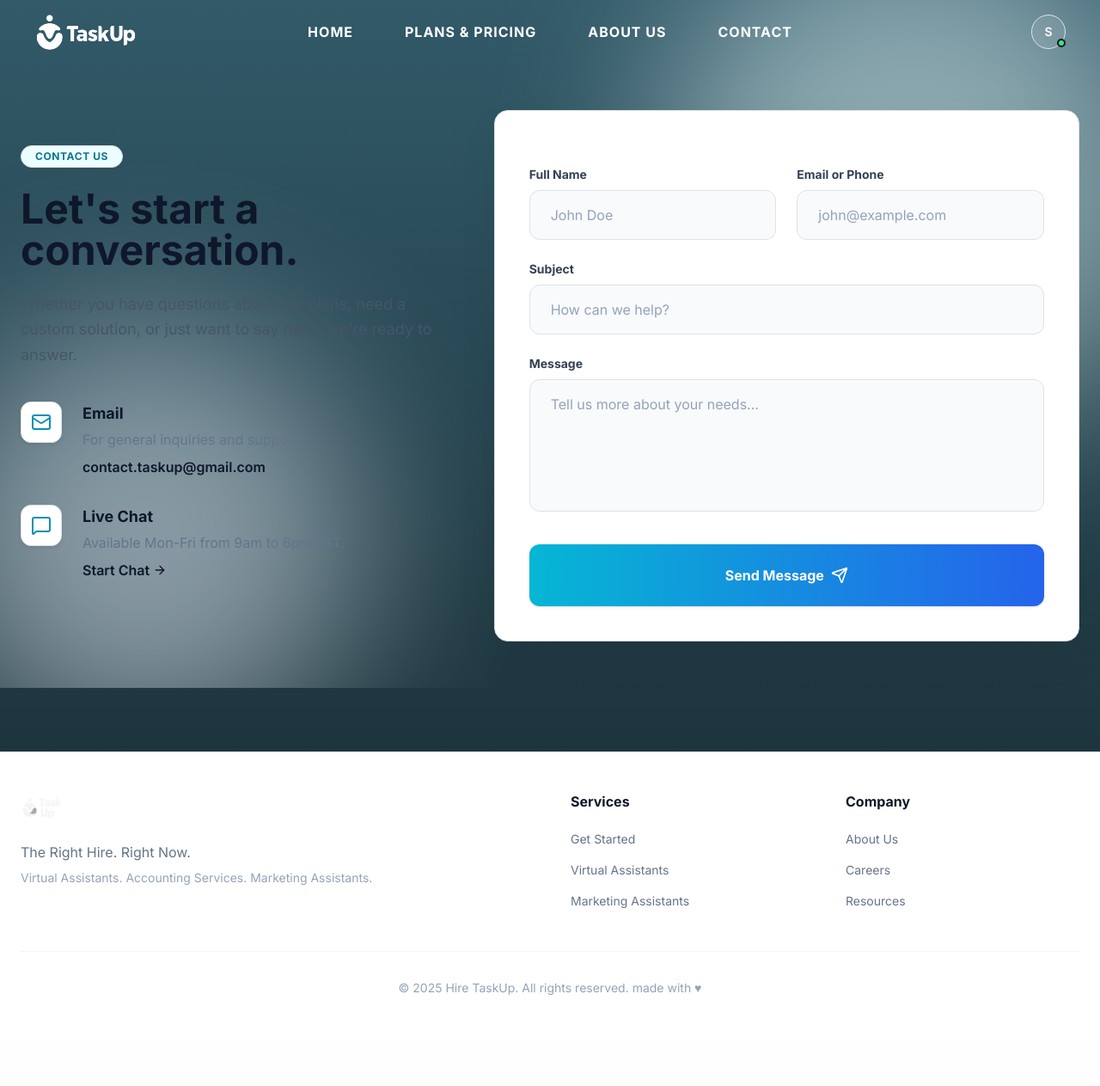
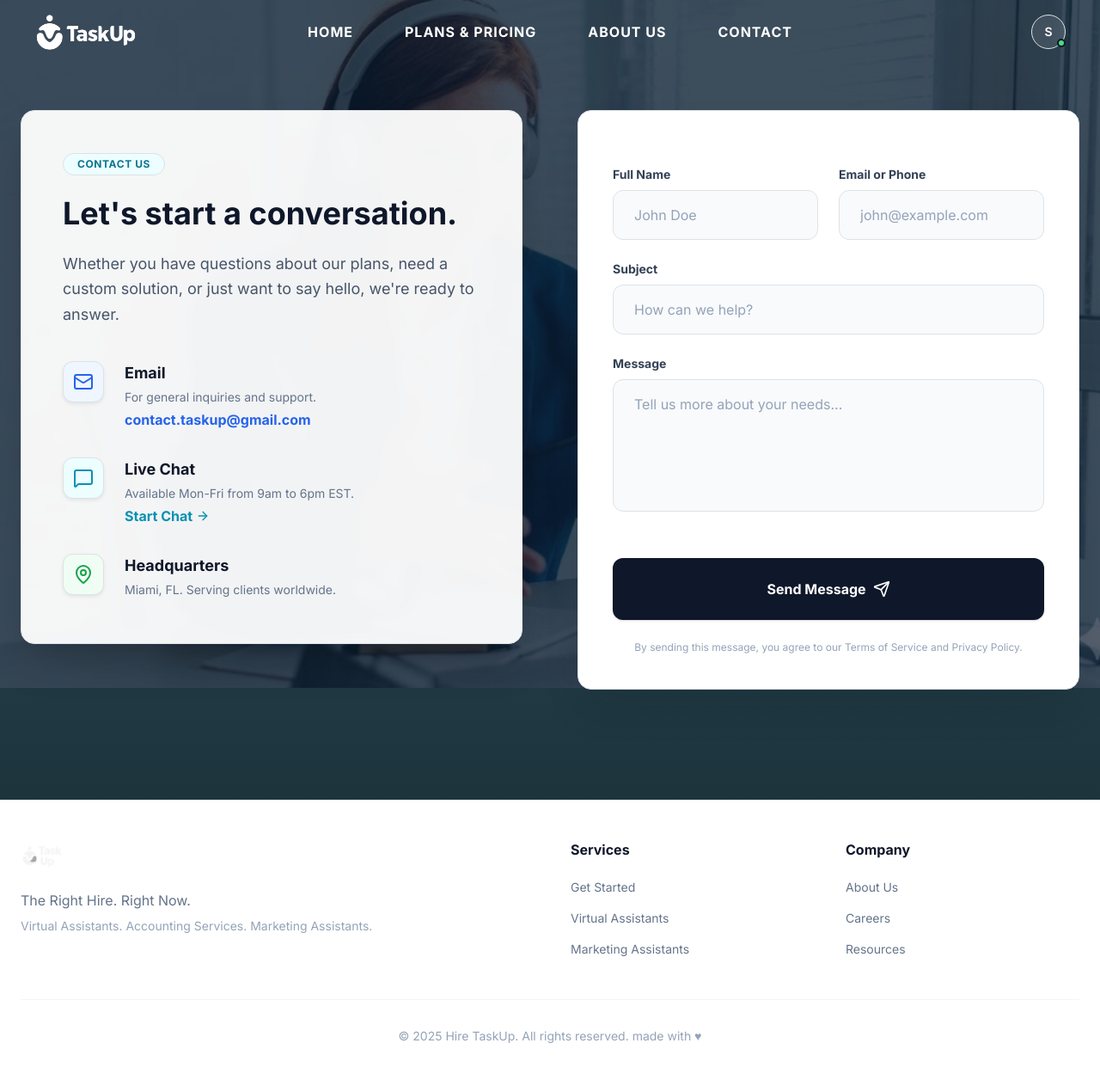
Before and after one commit to Dzherrom/hiretaskup, a Django app: page /contact/ in a window 1280 px wide. Shown: the whole page at 86% size. Before the commit the page ends 1157 px from the top, so only its background shows below. Run offline with Django 5.2, Linux system fonts and the light colour scheme; the visitor is signed in with stand-in values (Sample User, id 1); parts of the project's set-up code (start-up, migrations or seed data) failed here and were passed over; some libraries are stand-ins or nearby versions.

Commit message:
contact site refactor

```diff
--- a/core/templates/home/contact.html
+++ b/core/templates/home/contact.html
@@ -12,22 +12,28 @@
 {% endblock extra_css %}
 
 {% block content %}
-<!-- Decorative Background -->
-<div class="fixed inset-0 z-0 pointer-events-none overflow-hidden">
-    <div class="absolute top-0 right-0 -mr-20 -mt-20 w-[600px] h-[600px] bg-cyan-50 rounded-full blur-[100px] opacity-50"></div>
-    <div class="absolute bottom-0 left-0 -ml-20 -mb-20 w-[500px] h-[500px] bg-blue-50 rounded-full blur-[100px] opacity-50"></div>
+<!-- Background Image with Overlay -->
+<div class="fixed inset-0 z-0">
+    <!-- Clear, sharp business image -->
+    <img
+        src="{% static 'img/mid-bg.png' %}"
+        alt="Office Background"
+        class="w-full h-full object-cover"
+    >
+    <!-- Dark overlay for contrast with white cards -->
+    <div class="absolute inset-0 bg-slate-900/60 transition-opacity"></div>
 </div>
 
-<section class="relative z-10 py-20 lg:py-32">
+<section class="relative z-10 py-24 lg:py-32 min-h-screen flex items-center">
     <div class="container mx-auto px-6 max-w-7xl">
-        <div class="flex flex-col lg:flex-row gap-16 items-start">
+        <div class="grid grid-cols-1 lg:grid-cols-2 gap-12 lg:gap-16 items-start">
 
-            <!-- Context / Info Column -->
-            <div class="lg:w-5/12 pt-10">
+            <!-- Context / Info Column - Now in a White Card -->
+            <div class="bg-white/95 backdrop-blur-sm rounded-2xl p-8 lg:p-12 shadow-2xl border border-white/20 animate-fade-in-up">
                 <span class="inline-flex items-center gap-2 px-3 py-1 rounded-full bg-cyan-50 border border-cyan-100 text-cyan-700 text-xs font-bold uppercase tracking-wider mb-6">
                     Contact Us
                 </span>
-                <h1 class="text-4xl md:text-5xl font-extrabold text-slate-900 leading-tight mb-6">
+                <h1 class="text-3xl md:text-4xl font-extrabold text-slate-900 leading-tight mb-6">
                     Let's start a conversation.
                 </h1>
                 <p class="text-lg text-slate-600 leading-relaxed mb-10">
@@ -36,45 +42,55 @@
 
                 <div class="space-y-8">
                     <!-- Info Item 1 -->
-                    <div class="flex items-start gap-4">
-                        <div class="w-12 h-12 bg-white border border-slate-100 rounded-xl flex items-center justify-center shadow-sm text-cyan-600 shrink-0">
+                    <div class="flex items-start gap-4 group">
+                        <div class="w-12 h-12 bg-blue-50 border border-blue-100 rounded-xl flex items-center justify-center shadow-sm text-blue-600 shrink-0 group-hover:scale-110 transition-transform">
                             <i data-lucide="mail" class="w-6 h-6"></i>
                         </div>
                         <div>
                             <h3 class="font-bold text-slate-900 text-lg mb-1">Email</h3>
-                            <p class="text-slate-500 mb-2">For general inquiries and support.</p>
-                            <a href="mailto:contact.taskup@gmail.com" class="text-slate-900 font-semibold hover:text-cyan-600 transition-colors">contact.taskup@gmail.com</a>
+                            <p class="text-slate-500 mb-1 text-sm">For general inquiries and support.</p>
+                            <a href="mailto:contact.taskup@gmail.com" class="text-blue-600 font-bold hover:text-blue-700 transition-colors">contact.taskup@gmail.com</a>
                         </div>
                     </div>
 
                     <!-- Info Item 2 -->
-                    <div class="flex items-start gap-4">
-                        <div class="w-12 h-12 bg-white border border-slate-100 rounded-xl flex items-center justify-center shadow-sm text-cyan-600 shrink-0">
+                    <div class="flex items-start gap-4 group">
+                        <div class="w-12 h-12 bg-cyan-50 border border-cyan-100 rounded-xl flex items-center justify-center shadow-sm text-cyan-600 shrink-0 group-hover:scale-110 transition-transform">
                              <i data-lucide="message-square" class="w-6 h-6"></i>
                         </div>
                         <div>
                             <h3 class="font-bold text-slate-900 text-lg mb-1">Live Chat</h3>
-                            <p class="text-slate-500 mb-2">Available Mon-Fri from 9am to 6pm EST.</p>
-                            <a href="#" class="text-slate-900 font-semibold hover:text-cyan-600 transition-colors inline-flex items-center gap-1">
+                            <p class="text-slate-500 mb-1 text-sm">Available Mon-Fri from 9am to 6pm EST.</p>
+                            <a href="#" class="text-cyan-600 font-bold hover:text-cyan-700 transition-colors inline-flex items-center gap-1">
                                 Start Chat <i data-lucide="arrow-right" class="w-4 h-4"></i>
                             </a>
+                        </div>
+                    </div>
+
+                    <!-- Info Item 3 (Added for balance) -->
+                    <div class="flex items-start gap-4 group">
+                        <div class="w-12 h-12 bg-green-50 border border-green-100 rounded-xl flex items-center justify-center shadow-sm text-green-600 shrink-0 group-hover:scale-110 transition-transform">
+                             <i data-lucide="map-pin" class="w-6 h-6"></i>
+                        </div>
+                        <div>
+                            <h3 class="font-bold text-slate-900 text-lg mb-1">Headquarters</h3>
+                            <p class="text-slate-500 mb-1 text-sm">Miami, FL. Serving clients worldwide.</p>
                         </div>
                     </div>
                 </div>
             </div>
 
             <!-- Form Column -->
-            <div class="lg:w-7/12 w-full">
-                <div class="bg-white rounded-2xl shadow-[0_20px_50px_rgb(0,0,0,0.05)] border border-slate-100 p-8 md:p-10 relative overflow-hidden">
+            <div class="bg-white rounded-2xl shadow-2xl shadow-slate-900/20 border border-slate-200 p-8 md:p-10 relative overflow-hidden h-full">
 
                 {% if success %}
                 <div class="absolute inset-0 z-20 bg-white flex flex-col items-center justify-center text-center p-10 animate-fade-in">
-                        <div class="w-20 h-20 bg-green-100 text-green-600 rounded-full flex items-center justify-center mb-6">
+                    <div class="w-20 h-20 bg-green-100 text-green-600 rounded-full flex items-center justify-center mb-6 animate-bounce">
                         <i data-lucide="check" class="w-10 h-10"></i>
                     </div>
                     <h3 class="text-2xl font-bold text-slate-900 mb-2">Message Sent!</h3>
                     <p class="text-slate-600 max-w-md mx-auto">Thank you for reaching out. A member of our team will get back to you shortly.</p>
-                        <a href="{% url 'home' %}" class="mt-8 px-8 py-3 bg-slate-900 text-white font-medium rounded-full hover:bg-slate-800 transition-all">Back to Home</a>
+                    <a href="{% url 'home' %}" class="mt-8 px-8 py-3 bg-slate-900 text-white font-medium rounded-full hover:bg-slate-800 transition-all shadow-lg hover:shadow-xl">Back to Home</a>
                 </div>
                 {% endif %}
 
@@ -84,56 +100,93 @@
                     <div class="grid grid-cols-1 md:grid-cols-2 gap-6">
                         <!-- Name -->
                         <div class="group">
-                                <label for="name" class="block text-sm font-bold text-slate-700 mb-2 group-focus-within:text-cyan-600 transition-colors">Full Name</label>
+                            <label for="name" class="block text-sm font-bold text-slate-700 mb-2">Full Name</label>
                             <input type="text" id="name" name="name"
                                 class="input-glow w-full px-4 py-3 bg-slate-50 border border-slate-200 rounded-xl text-slate-900 placeholder:text-slate-400 focus:outline-none focus:bg-white transition-all duration-300"
                                 placeholder="John Doe">
-                                <p class="hidden text-red-500 text-xs mt-1 error-msg">Please enter your full name.</p>
+                            <p class="hidden text-red-500 text-xs mt-1 error-msg font-medium">Please enter your full name.</p>
                         </div>
 
                          <!-- Email/Phone -->
                          <div class="group">
-                                <label for="contact_info" class="block text-sm font-bold text-slate-700 mb-2 group-focus-within:text-cyan-600 transition-colors">Email or Phone</label>
+                            <label for="contact_info" class="block text-sm font-bold text-slate-700 mb-2">Email or Phone</label>
                             <input type="text" id="contact_info" name="contact_info"
                                 class="input-glow w-full px-4 py-3 bg-slate-50 border border-slate-200 rounded-xl text-slate-900 placeholder:text-slate-400 focus:outline-none focus:bg-white transition-all duration-300"
                                 placeholder="john@example.com">
-                                <p class="hidden text-red-500 text-xs mt-1 error-msg">Please enter a valid email or phone number.</p>
+                            <p class="hidden text-red-500 text-xs mt-1 error-msg font-medium">Please enter a valid email or phone number.</p>
                         </div>
                     </div>
 
                     <!-- Subject -->
                     <div class="group">
-                            <label for="subject" class="block text-sm font-bold text-slate-700 mb-2 group-focus-within:text-cyan-600 transition-colors">Subject</label>
+                        <label for="subject" class="block text-sm font-bold text-slate-700 mb-2">Subject</label>
                         <input type="text" id="subject" name="subject"
                             class="input-glow w-full px-4 py-3 bg-slate-50 border border-slate-200 rounded-xl text-slate-900 placeholder:text-slate-400 focus:outline-none focus:bg-white transition-all duration-300"
                             placeholder="How can we help?">
-                            <p class="hidden text-red-500 text-xs mt-1 error-msg">The subject cannot be empty.</p>
+                        <p class="hidden text-red-500 text-xs mt-1 error-msg font-medium">The subject cannot be empty.</p>
                     </div>
 
                     <!-- Message -->
                     <div class="group">
-                            <label for="message" class="block text-sm font-bold text-slate-700 mb-2 group-focus-within:text-cyan-600 transition-colors">Message</label>
+                        <label for="message" class="block text-sm font-bold text-slate-700 mb-2">Message</label>
                         <textarea id="message" name="message" rows="5"
                             class="input-glow w-full px-4 py-3 bg-slate-50 border border-slate-200 rounded-xl text-slate-900 placeholder:text-slate-400 focus:outline-none focus:bg-white transition-all duration-300 resize-none"
                             placeholder="Tell us more about your needs..."></textarea>
-                            <p class="hidden text-red-500 text-xs mt-1 error-msg">Please enter a message.</p>
+                        <p class="hidden text-red-500 text-xs mt-1 error-msg font-medium">Please enter a message.</p>
                     </div>
 
                     <!-- Button -->
-                        <div class="pt-2">
-                            <button type="submit" id="submitBtn" class="w-full py-4 px-6 bg-gradient-to-r from-cyan-500 to-blue-600 text-white font-bold rounded-xl shadow-lg shadow-cyan-500/25 hover:shadow-cyan-500/40 hover:-translate-y-0.5 active:translate-y-0 transition-all duration-300 flex items-center justify-center gap-2">
+                    <div class="pt-4">
+                        <button type="submit" id="submitBtn" class="w-full py-4 px-6 bg-slate-900 text-white font-bold rounded-xl shadow-lg shadow-slate-900/20 hover:bg-slate-800 hover:shadow-xl hover:-translate-y-0.5 active:translate-y-0 transition-all duration-300 flex items-center justify-center gap-2">
                             <span>Send Message</span>
                             <i data-lucide="send" class="w-5 h-5"></i>
                         </button>
+                    </div>
+
+                    <div class="text-center">
+                        <p class="text-xs text-slate-400">By sending this message, you agree to our Terms of Service and Privacy Policy.</p>
                     </div>
                 </form>
             </div>
         </div>
     </div>
+</section>
+{% endblock content %}
+
+{% block footer %}
+<footer class="bg-white border-t border-slate-200 py-12 relative z-20">
+    <div class="container mx-auto px-6">
+        <div class="grid grid-cols-1 md:grid-cols-4 gap-12">
+            <div class="col-span-1 md:col-span-2">
+                <a href="#" class="block mb-6">
+                    <img src="{% static 'img/logo-footer.png' %}" alt="Hire TaskUp" class="h-8 opacity-80 grayscale hover:grayscale-0 transition-all">
+                </a>
+                <p class="text-slate-500 mb-2">The Right Hire. Right Now.</p>
+                <p class="text-sm text-slate-400">Virtual Assistants. Accounting Services. Marketing Assistants.</p>
             </div>
-</section>
-
-{% endblock content %}
+            <div>
+                <h4 class="font-bold text-slate-900 mb-6">Services</h4>
+                <ul class="space-y-4 text-sm text-slate-500">
+                    <li><a href="{% url 'plans' %}" class="hover:text-cyan-600 transition-colors">Get Started</a></li>
+                    <li><a href="{% url 'about' %}" class="hover:text-cyan-600 transition-colors">Virtual Assistants</a></li>
+                    <li><a href="{% url 'about' %}" class="hover:text-cyan-600 transition-colors">Marketing Assistants</a></li>
+                </ul>
+            </div>
+             <div>
+                <h4 class="font-bold text-slate-900 mb-6">Company</h4>
+                <ul class="space-y-4 text-sm text-slate-500">
+                    <li><a href="{% url 'about' %}" class="hover:text-cyan-600 transition-colors">About Us</a></li>
+                    <li><a href="{% url 'contact' %}" class="hover:text-cyan-600 transition-colors">Careers</a></li>
+                    <li><a href="#" class="hover:text-cyan-600 transition-colors">Resources</a></li>
+                </ul>
+            </div>
+        </div>
+        <div class="border-t border-slate-100 mt-12 pt-8 text-center text-sm text-slate-400">
+            &copy; 2025 Hire TaskUp. All rights reserved. made with &hearts;
+        </div>
+    </div>
+</footer>
+{% endblock footer %}
 
 {% block extra_js %}
 <script>
@@ -149,6 +202,10 @@
 
         // Reset errors
         document.querySelectorAll('.error-msg').forEach(el => el.classList.add('hidden'));
+        document.querySelectorAll('input, textarea').forEach(el => {
+            el.classList.remove('border-red-300', 'bg-red-50');
+            el.classList.add('border-slate-200', 'bg-slate-50');
+        });
 
         // Validate Name
         if (!nameInput.value.trim()) {
@@ -176,11 +233,14 @@
 
         if (!isValid) {
             e.preventDefault();
+            // Shake effect logic or just scroll to error could go here
         } else {
-            // Optional: Show loading state
+            // Show loading state
             const btn = document.getElementById('submitBtn');
-            btn.innerHTML = '<i data-lucide="loader-2" class="w-5 h-5 animate-spin"></i> Sending...';
+            const originalContent = btn.innerHTML;
+            btn.innerHTML = '<i data-lucide="loader-2" class="w-5 h-5 animate-spin"></i> Processing...';
             btn.classList.add('opacity-75', 'cursor-not-allowed');
+            // Allow submission
         }
     });
 
@@ -191,15 +251,33 @@
         if (error) {
             error.classList.remove('hidden');
         }
-        inputElement.classList.add('border-red-300');
-        inputElement.classList.remove('border-slate-200');
+        inputElement.classList.add('border-red-300', 'bg-red-50');
+        inputElement.classList.remove('border-slate-200', 'bg-slate-50');
 
         // Remove error styling on input
         inputElement.addEventListener('input', function() {
             error.classList.add('hidden');
-            inputElement.classList.remove('border-red-300');
-            inputElement.classList.add('border-slate-200');
+            inputElement.classList.remove('border-red-300', 'bg-red-50');
+            inputElement.classList.add('border-slate-200', 'bg-slate-50');
         }, {once: true});
     }
+
+    // Initialize icons
+    lucide.createIcons();
+
+    // Add simple fade animation
+    document.addEventListener('DOMContentLoaded', () => {
+        const style = document.createElement('style');
+        style.textContent = `
+            @keyframes fadeInUp {
+                from { opacity: 0; transform: translateY(20px); }
+                to { opacity: 1; transform: translateY(0); }
+            }
+            .animate-fade-in-up {
+                animation: fadeInUp 0.6s ease-out forwards;
+            }
+        `;
+        document.head.appendChild(style);
+    });
 </script>
 {% endblock extra_js %}
```
Lines whose indentation alone changed are shown as unchanged.
